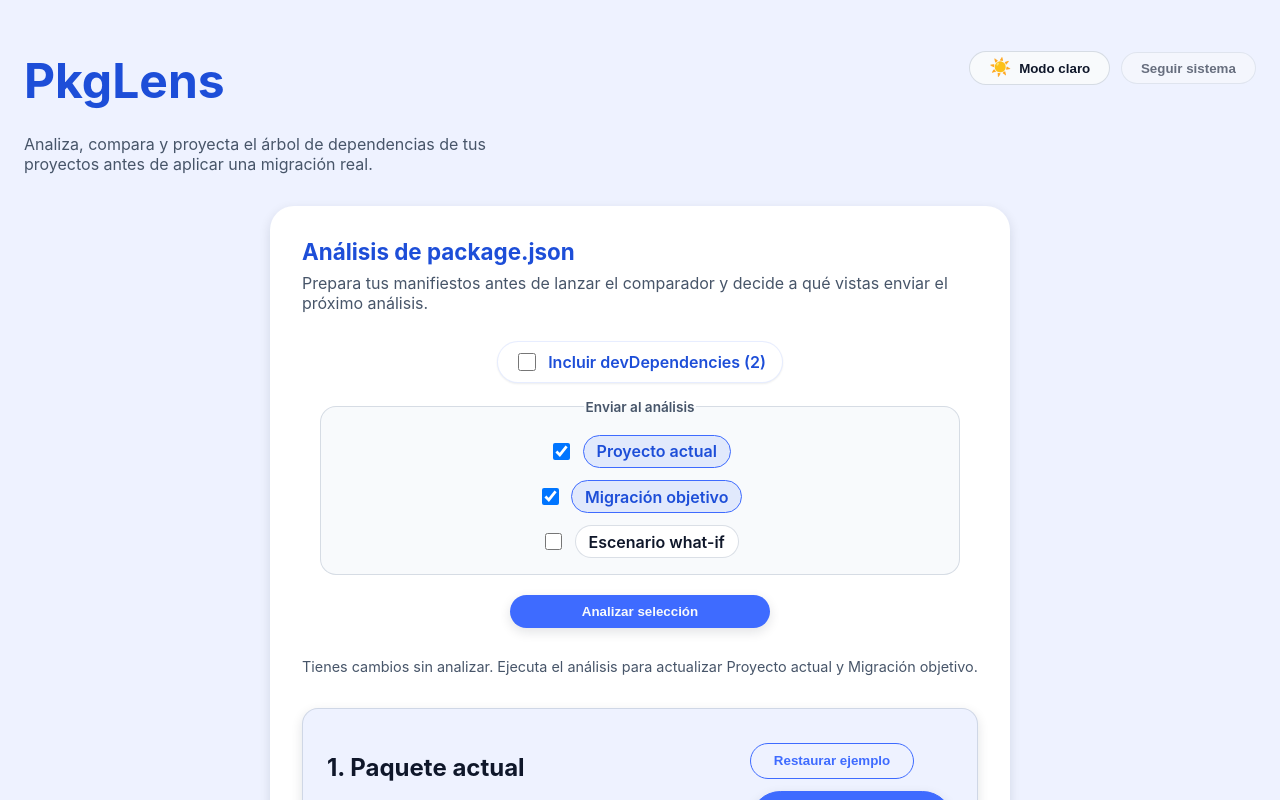
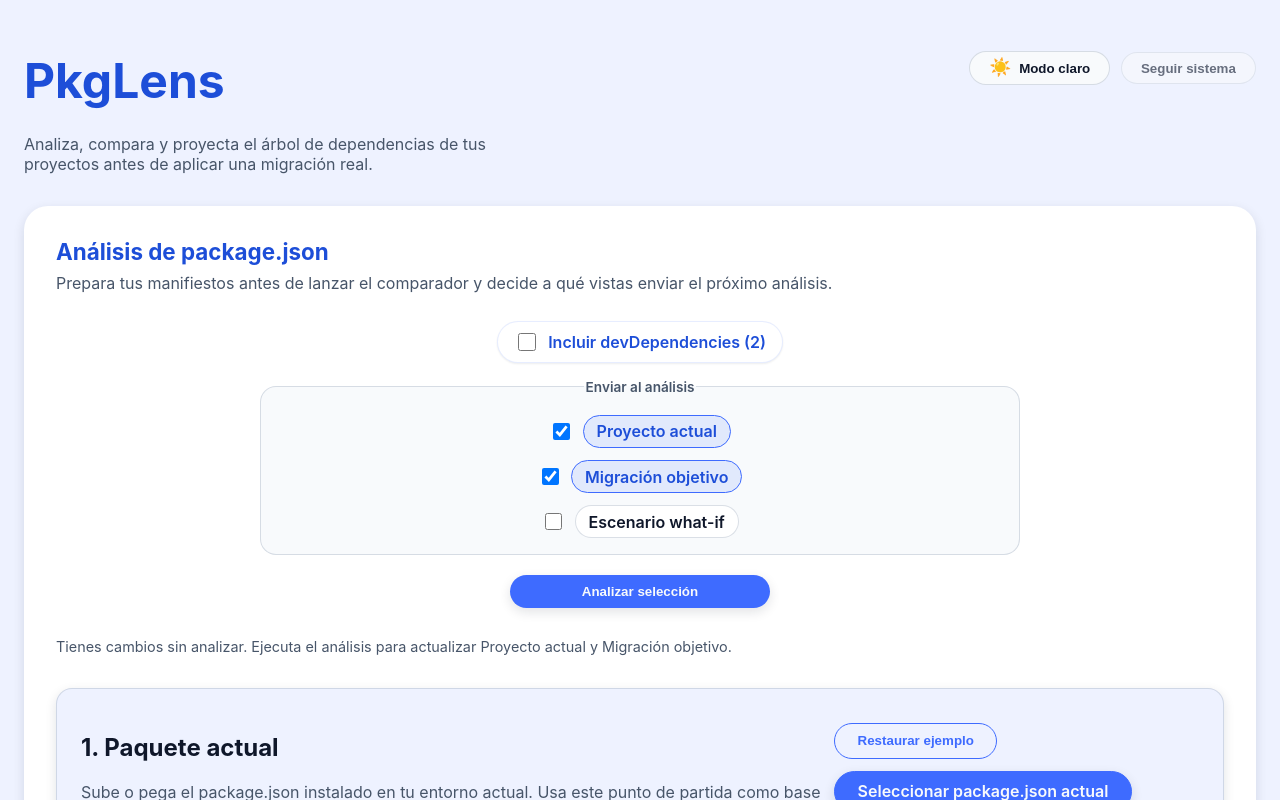
Before and after one commit to ElMaxter99/PkgLens, a React (Create React App) app: page / in a window 1280 px wide. Shown: the top 800 px of the page. Built offline with nearby package versions, Linux system fonts and the light colour scheme.

Commit message:
Align analysis panel width with comparator

```diff
--- a/src/App.css
+++ b/src/App.css
@@ -77,8 +77,7 @@
 }
 
 .app__panel--analysis {
-  width: min(100%, 740px);
-  margin-inline: auto;
+  width: 100%;
 }
 
 .app__panel--comparison {
@@ -107,6 +106,8 @@
   flex-direction: column;
   gap: 1.25rem;
   align-items: center;
+  width: min(100%, 840px);
+  margin-inline: auto;
 }
 
 .app__analysis-settings {
@@ -114,7 +115,8 @@
   flex-direction: column;
   gap: 1rem;
   align-items: center;
-  width: min(100%, 640px);
+  width: min(100%, 760px);
+  margin-inline: auto;
   text-align: center;
 }
 
```
